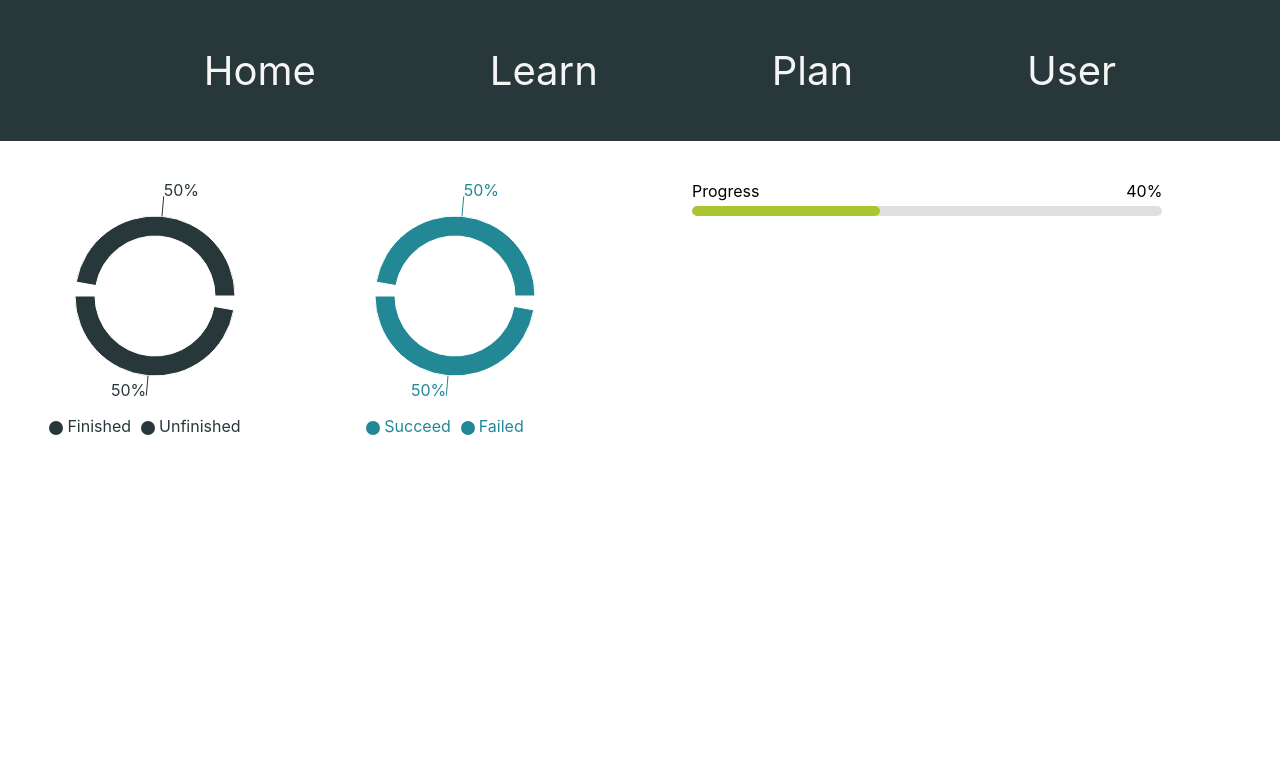
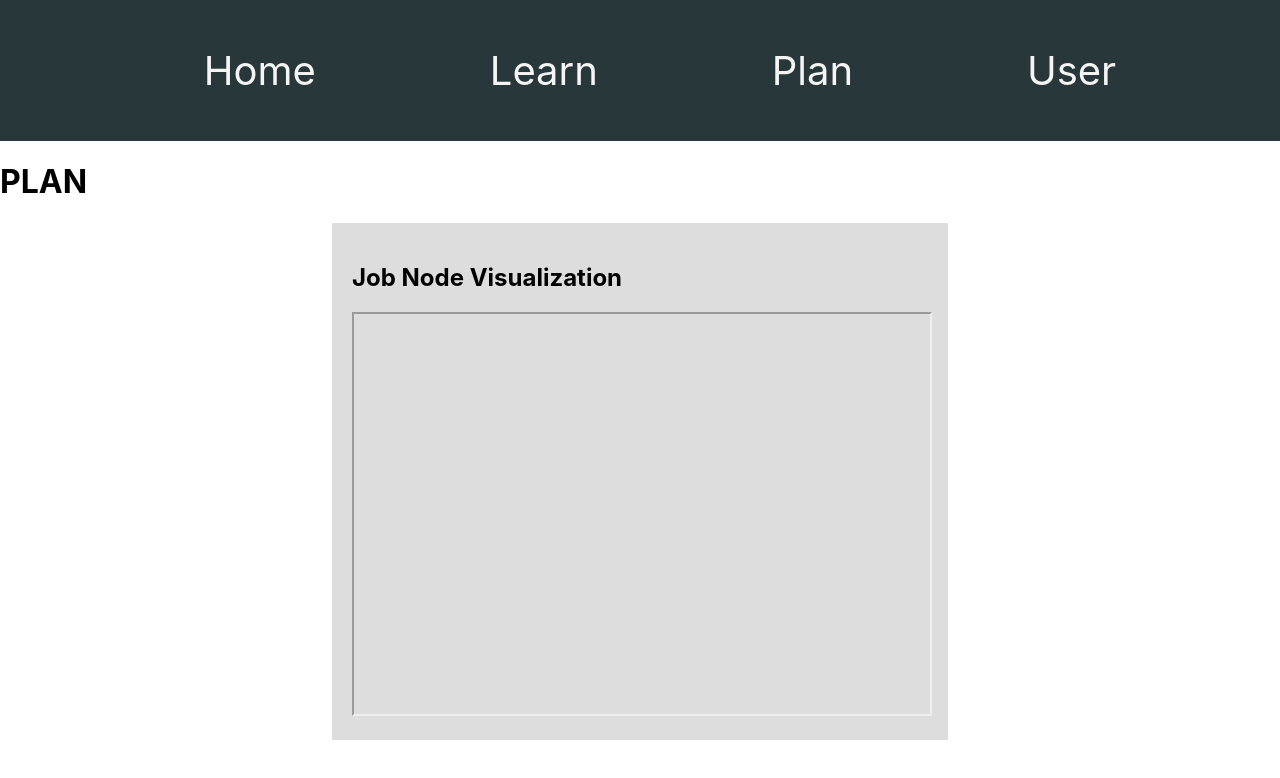
Before and after one commit to jabnow/project_pi, a React (Create React App) app in the folder project_pi/: page /Plan in a window 1280 px wide. Shown: the top 778 px of the page. Built offline with nearby package versions, Linux system fonts and the light colour scheme.

Commit message:
graph added to plan

```diff
--- a/project_pi/src/pages/plan.js
+++ b/project_pi/src/pages/plan.js
@@ -1,9 +1,25 @@
-import Charts from "../components/charts";
-function Plan(){
-    return(
-        <div>
-            <Charts/>
+import React from "react";
+
+const Plan = () => {
+
+  return (
+    <div>
+      <h1>PLAN</h1>
+      <div style={{ display: "flex", justifyContent: "space-around" }}>
+
+        {/* Right: Job Node Visualization */}
+        <div style={{ width: "45%", background: "#ddd", padding: "20px" }}>
+          <h2>Job Node Visualization</h2>
+          <iframe
+            src="/job_graph.html"
+            width="100%"
+            height="400px"
+            title="Job Ontology Graph"
+          />
         </div>
-    )
-}
+      </div>
+    </div>
+  );
+};
+
 export default Plan;
```
Also changed, not shown: project_pi/templates/prettyChart.html (renamed from project_pi/visuals/templates/prettyChart.html), 2 other files (tests, documents, lock files or other folders).
